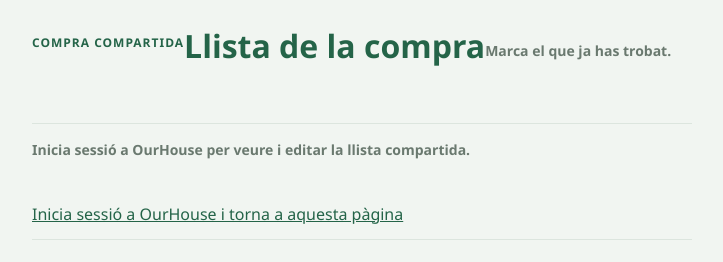
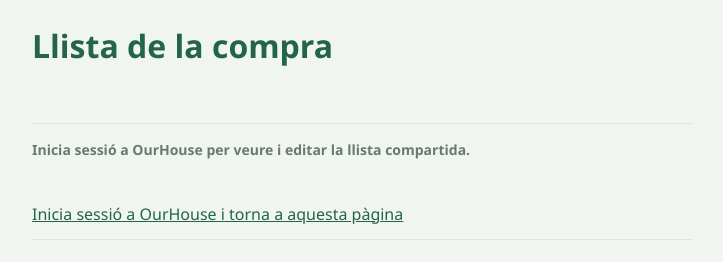
Before and after one commit to makinau/makinau.githhub.io, a plain HTML site: page ShoppingList/shopping.html in a window 1280 px wide. Shown: the whole page, without its empty margins (278-1001 px from the left). Drawn offline with nearby package versions, Linux system fonts and the light colour scheme.

Commit message:
fix: remove redundant elements from the shopping list header

```diff
--- a/ShoppingList/shopping.html
+++ b/ShoppingList/shopping.html
@@ -99,9 +99,7 @@
   <main>
     <a class="back-link" href="../← Tornar a l’inici</a>
     <header class="page-header">
-      <p class="eyebrow">Compra compartida</p>
       <h1>Llista de la compra</h1>
-      <p class="muted">Marca el que ja has trobat.</p>
     </header>
 
     <section id="auth-status" aria-live="polite">
```
